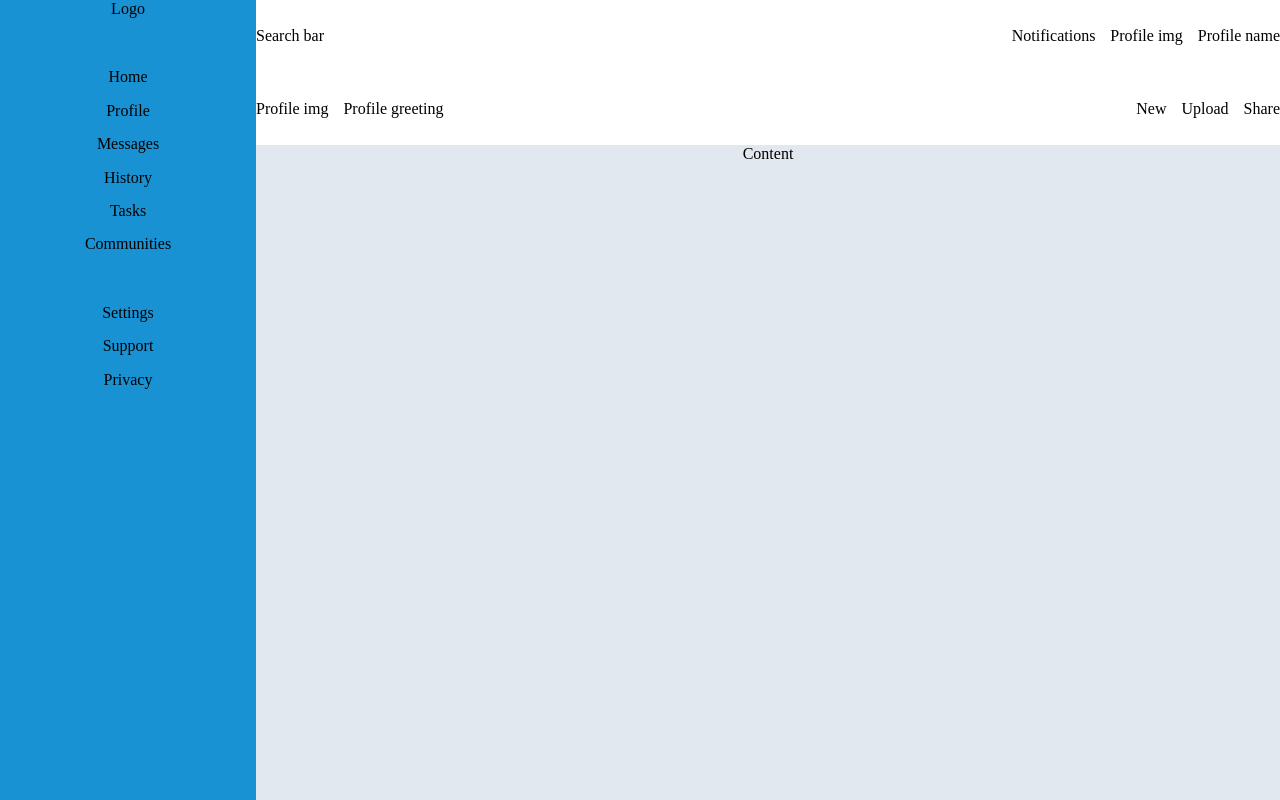
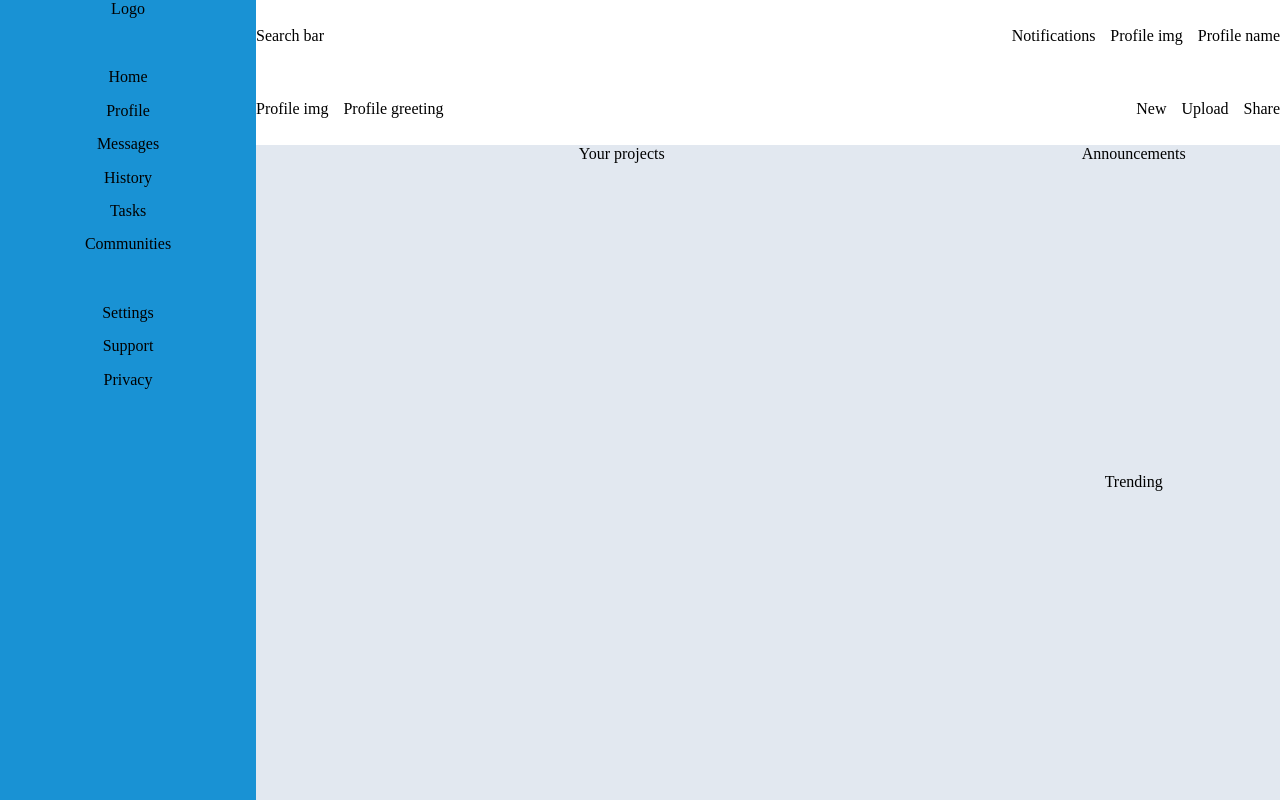
Before and after one commit to rafaelmoreton/admin-dashboard, a plain HTML site: page index.html in a window 1280 px wide. Drawn offline with Linux system fonts and the light colour scheme.

Commit message:
Feat: Layout overall main content sections

```diff
--- a/index.html
+++ b/index.html
@@ -47,7 +47,11 @@
                 <div class="sidebar-item">Privacy</div>
             </div>
         </div>
-        <div class="content">Content</div>
+        <div class="content">
+            <div class="projects">Your projects</div>
+            <div class="announcements">Announcements</div>
+            <div class="trending">Trending</div>
+        </div>
     </div>
 </body>
 </html>
--- a/style.css
+++ b/style.css
@@ -51,4 +51,21 @@ html, body {
 .content {
     background-color: #e2e8f0;
     grid-area: content;
+    display: grid;
+    grid-template-areas:
+    "projects announcements"
+    "projects trending";
+    grid-template-columns: 2.5fr 1fr;
 }
+
+.projects {
+    grid-area: projects;
+}
+
+.announcements {
+    grid-area: announcements;
+}
+
+.trending {
+    grid-area: trending;
+}
```
